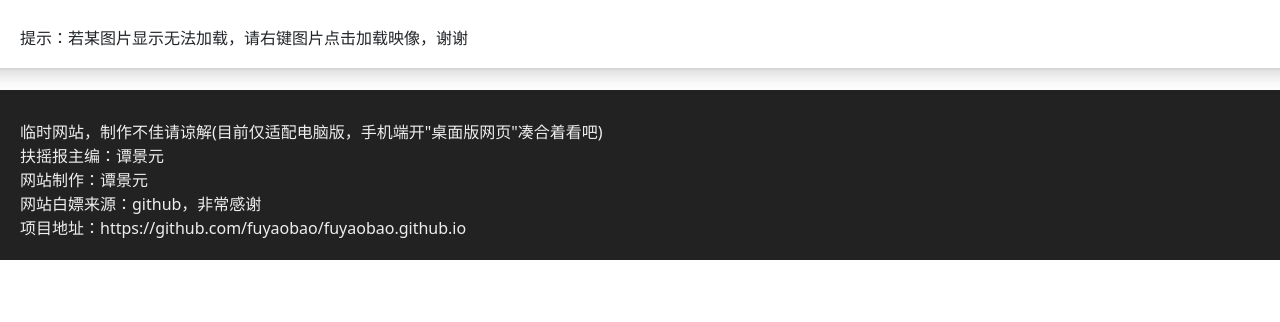
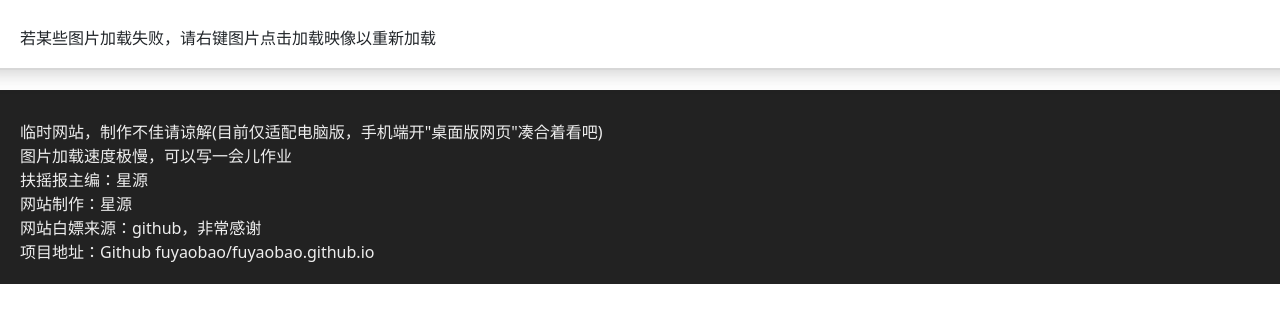
Before and after one commit to starry-land/fuyaobao, a plain HTML site: page view.html in a window 1280 px wide. Drawn offline with Linux system fonts and the light colour scheme; no server answers.

Commit message:
预备-第三期

```diff
--- a/view.html
+++ b/view.html
@@ -13,7 +13,7 @@
         var r = window.location.search.substr(1).match(/(^|&)issue=([^&]*)(&|$)/);
         if (r != null) r=unescape(r[2])
         else{
-            alert('什么鬼东西啊，我不理解...');
+            alert('一些小问题，不必介意，还请刷新试试');
         }
         $.getJSON(`things/${r}/info.json`).then(res=>{
             $('.title').text(res.title);
@@ -31,17 +31,18 @@
     </script>
     <div id="tit">
         <p class="title"></p>
-        <p>提示：若某图片显示无法加载，请右键图片点击加载映像，谢谢</p>
+        <p>若某些图片加载失败，请右键图片点击加载映像以重新加载</p>
     </div>
     <div id="content">
 
     </div>
     <div id="footer">
         临时网站，制作不佳请谅解(目前仅适配电脑版，手机端开"桌面版网页"凑合着看吧)<br>
-        扶摇报主编：谭景元<br>
-        网站制作：谭景元<br>
+        图片加载速度极慢，可以写一会儿作业<br>
+        扶摇报主编：星源<br>
+        网站制作：星源<br>
         网站白嫖来源：github，非常感谢<br>
-        项目地址：<a href="https://github.com/fuyaobao/fuyaobao.github.io" class="a jump">https://github.com/fuyaobao/fuyaobao.github.io</a>
+        项目地址：Github <a href="https://github.com/fuyaobao/fuyaobao.github.io" class="a jump">fuyaobao/fuyaobao.github.io</a>
     </div>
     <script src="index.js"></script>
 </body>
```
Also changed, not shown: index.html (+5 -3 lines), 1 other file.
